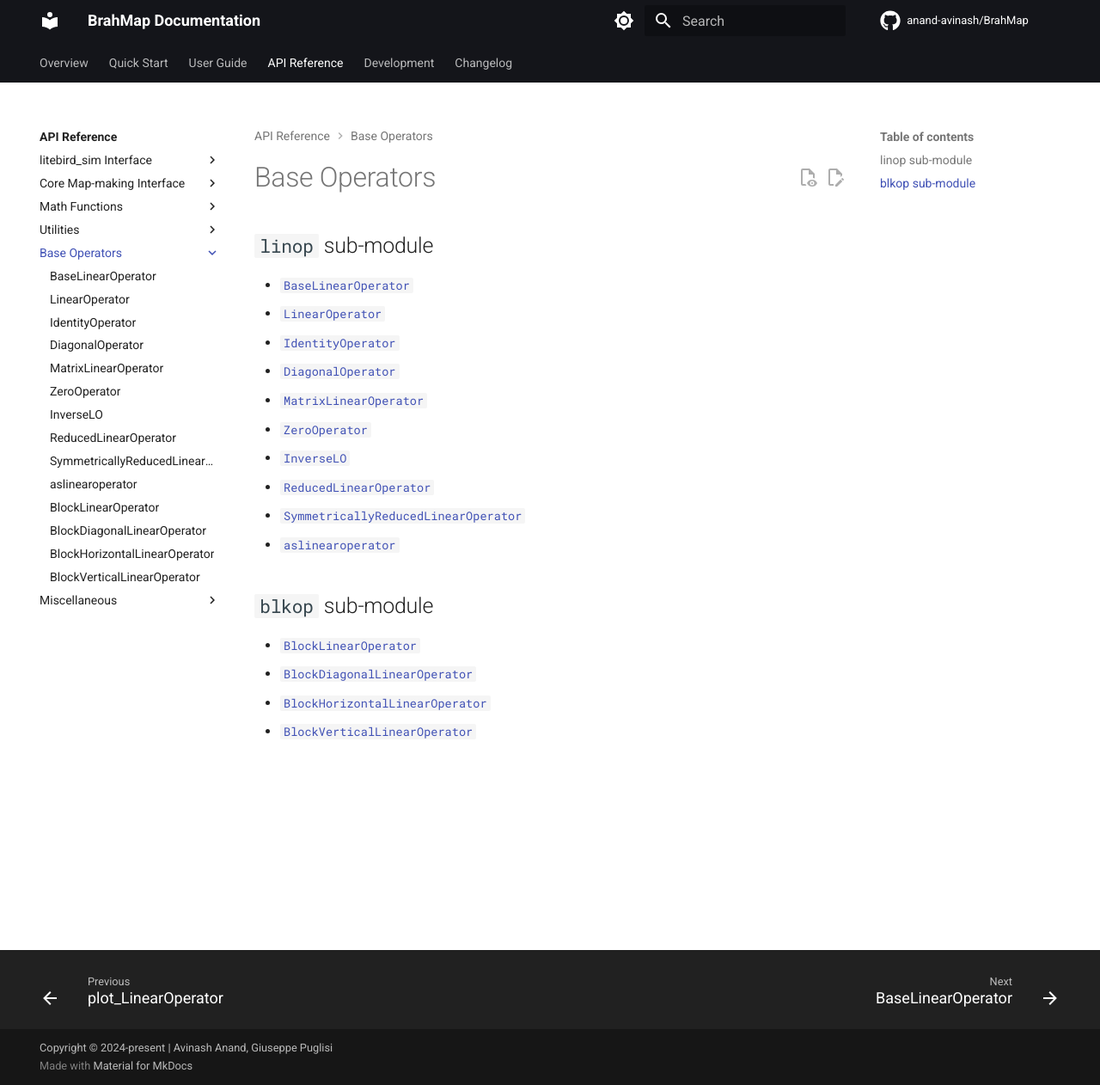
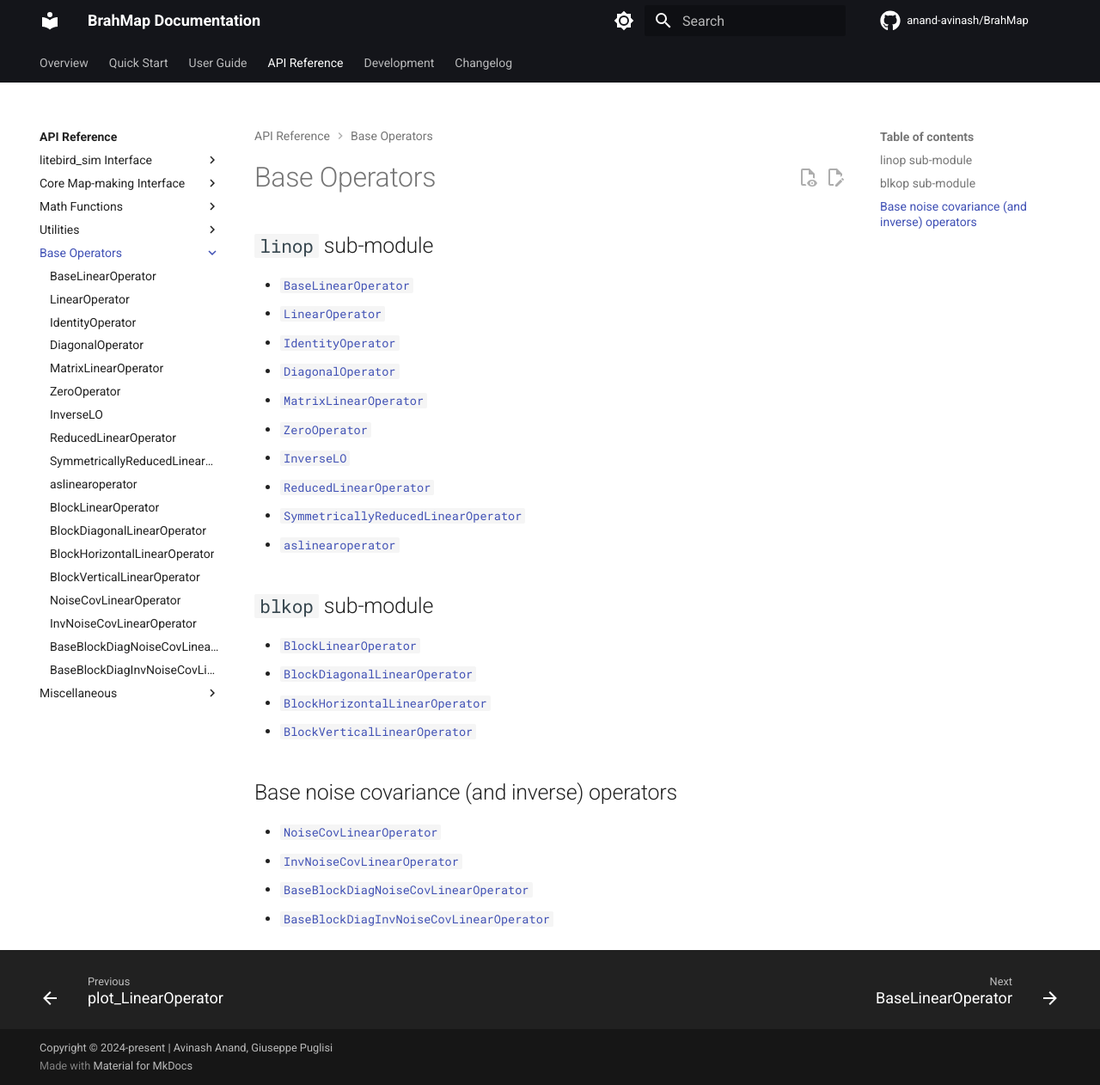
Before and after one commit to anand-avinash/BrahMap, an MkDocs documentation site: the page built from docs/api_reference/base_operators/index.md, in a window 1280 px wide and 1262 px high. Shown: the whole window at 86% size. Built offline with MkDocs 1.6.1 and Material for MkDocs 9.7.7, drawn with Linux system fonts in a browser that asks for light colours; comment, search, counter and statistics services are not loaded.

Commit message:
added the documentation for base noise covariance (and inverse) operators

```diff
--- a/docs/api_reference/base_operators/index.md
+++ b/docs/api_reference/base_operators/index.md
@@ -19,3 +19,10 @@
 - [`BlockDiagonalLinearOperator`](BlockDiagonalLinearOperator.md)
 - [`BlockHorizontalLinearOperator`](BlockHorizontalLinearOperator.md)
 - [`BlockVerticalLinearOperator`](BlockVerticalLinearOperator.md)
+
+## Base noise covariance (and inverse) operators
+
+- [`NoiseCovLinearOperator`](NoiseCovLinearOperator.md)
+- [`InvNoiseCovLinearOperator`](InvNoiseCovLinearOperator.md)
+- [`BaseBlockDiagNoiseCovLinearOperator`](BaseBlockDiagNoiseCovLinearOperator.md)
+- [`BaseBlockDiagInvNoiseCovLinearOperator`](BaseBlockDiagInvNoiseCovLinearOperator.md)
--- a/mkdocs.yaml
+++ b/mkdocs.yaml
@@ -189,6 +189,10 @@ nav:
       - BlockDiagonalLinearOperator: api_reference/base_operators/BlockDiagonalLinearOperator.md
       - BlockHorizontalLinearOperator: api_reference/base_operators/BlockHorizontalLinearOperator.md
       - BlockVerticalLinearOperator: api_reference/base_operators/BlockVerticalLinearOperator.md
+      - NoiseCovLinearOperator: api_reference/base_operators/NoiseCovLinearOperator.md
+      - InvNoiseCovLinearOperator: api_reference/base_operators/InvNoiseCovLinearOperator.md
+      - BaseBlockDiagNoiseCovLinearOperator: api_reference/base_operators/BaseBlockDiagNoiseCovLinearOperator.md
+      - BaseBlockDiagInvNoiseCovLinearOperator: api_reference/base_operators/BaseBlockDiagInvNoiseCovLinearOperator.md
 
     - Miscellaneous:
       - api_reference/misc/index.md
```
Also changed, not shown: docs/api_reference/base_operators/BaseBlockDiagInvNoiseCovLinearOperator.md (added, +3 -0 lines), docs/api_reference/base_operators/BaseBlockDiagNoiseCovLinearOperator.md (added, +3 -0 lines), docs/api_reference/base_operators/InvNoiseCovLinearOperator.md (added, +3 -0 lines), docs/api_reference/base_operators/NoiseCovLinearOperator.md (added, +3 -0 lines), 1 other file.
